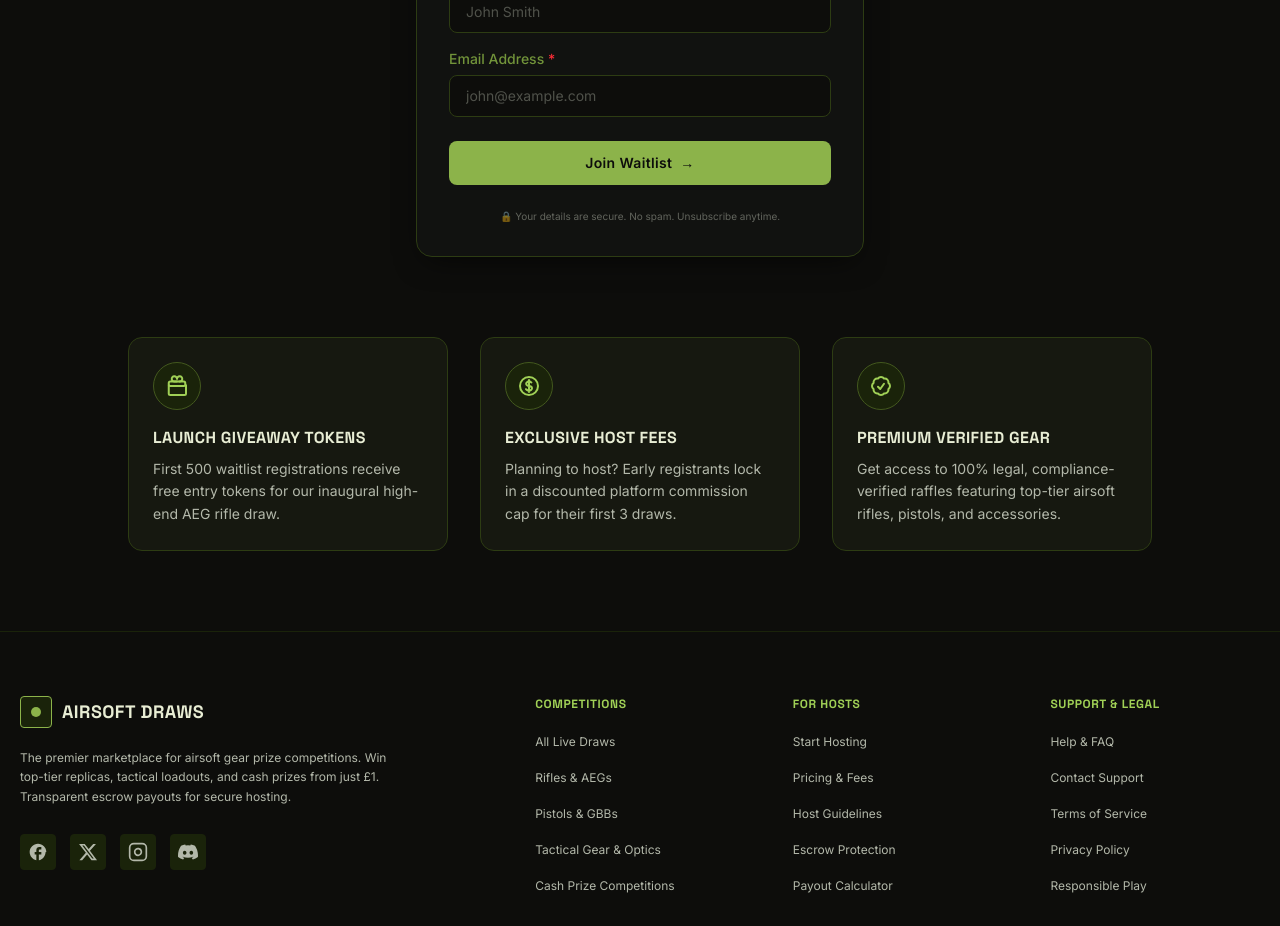
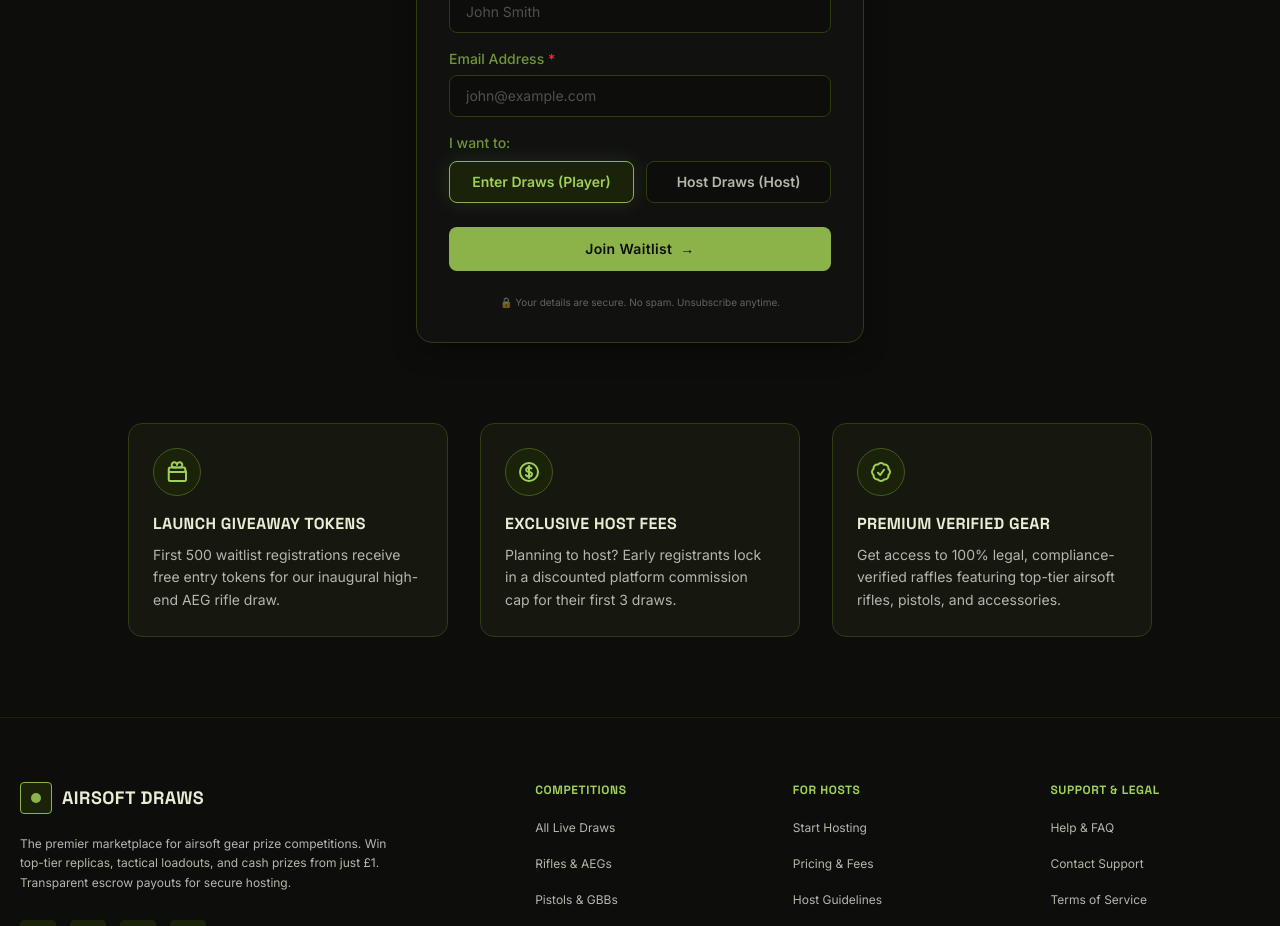
Before and after one commit to code-bd-sana/airsoft-draws, a Next.js app in the folder frontend/: page /raffle-coming-soon in a window 1280 px wide. Shown: the part 800-1726 px from the top of the page. Built offline with nearby package versions, Linux system fonts and the light colour scheme.

Commit message:
feat: add role selection to early access form and display roles in admin leads table

```diff
--- a/frontend/app/admin/page.tsx
+++ b/frontend/app/admin/page.tsx
@@ -49,6 +49,7 @@ export default async function AdminPage() {
         id: lead.id,
         fullName: lead.fullName,
         email: lead.email,
+        role: lead.role,
         createdAt: lead.createdAt.toISOString(),
       }));
     } catch (err) {
--- a/frontend/app/api/leads/route.ts
+++ b/frontend/app/api/leads/route.ts
@@ -8,11 +8,13 @@ import { prisma } from "../../../lib/db";
 export async function POST(req: NextRequest) {
   try {
     const body = await req.json();
-    const { fullName, email } = body;
+    const { fullName, email, role } = body;
 
     // 1. Basic sanitization
     const cleanName = fullName?.trim() || "";
     const cleanEmail = email?.trim()?.toLowerCase() || "";
+    const rawRole = role?.trim()?.toUpperCase() || "CUSTOMER";
+    const cleanRole = ["HOST", "CUSTOMER"].includes(rawRole) ? rawRole : "CUSTOMER";
 
     // 2. Server-side validations
     if (!cleanName) {
@@ -42,6 +44,7 @@ export async function POST(req: NextRequest) {
       data: {
         fullName: cleanName,
         email: cleanEmail,
+        role: cleanRole,
       },
     });
 
--- a/frontend/components/admin/LeadsTable.tsx
+++ b/frontend/components/admin/LeadsTable.tsx
@@ -33,11 +33,12 @@ export default function LeadsTable({ initialLeads }: LeadsTableProps) {
     }
   };
 
-  // Filter leads by name or email
+  // Filter leads by name, email, or role
   const filteredLeads = leads.filter(
     (lead) =>
       lead.fullName.toLowerCase().includes(searchTerm.toLowerCase()) ||
-      lead.email.toLowerCase().includes(searchTerm.toLowerCase())
+      lead.email.toLowerCase().includes(searchTerm.toLowerCase()) ||
+      lead.role.toLowerCase().includes(searchTerm.toLowerCase())
   );
 
   return (
@@ -85,6 +86,9 @@ export default function LeadsTable({ initialLeads }: LeadsTableProps) {
                 <th className="font-heading font-bold text-xs text-text-secondary px-6 uppercase tracking-wider">
                   Email Address
                 </th>
+                <th className="font-heading font-bold text-xs text-text-secondary px-6 uppercase tracking-wider">
+                  Role
+                </th>
                 <th className="font-heading font-bold text-xs text-text-secondary px-6 uppercase tracking-wider text-right">
                   Registered Date
                 </th>
@@ -103,6 +107,17 @@ export default function LeadsTable({ initialLeads }: LeadsTableProps) {
                     <td className="font-sans text-xs md:text-sm text-text-brand px-6 py-4.5">
                       {lead.email}
                     </td>
+                    <td className="font-sans text-xs px-6 py-4.5">
+                      {lead.role === "HOST" ? (
+                        <span className="inline-flex items-center px-2.5 py-0.5 rounded-full text-[10px] font-bold bg-accent-bg border border-primary/20 text-text-brand uppercase tracking-wider">
+                          Host
+                        </span>
+                      ) : (
+                        <span className="inline-flex items-center px-2.5 py-0.5 rounded-full text-[10px] font-bold bg-white/5 border border-white/10 text-text-muted uppercase tracking-wider">
+                          Player
+                        </span>
+                      )}
+                    </td>
                     <td className="font-sans text-xs text-text-muted px-6 py-4.5 text-right">
                       {new Date(lead.createdAt).toLocaleString("en-GB", {
                         dateStyle: "medium",
@@ -113,7 +128,7 @@ export default function LeadsTable({ initialLeads }: LeadsTableProps) {
                 ))
               ) : (
                 <tr>
-                  <td colSpan={3} className="text-center py-12 bg-bg font-sans text-xs md:text-sm text-text-muted/40">
+                  <td colSpan={4} className="text-center py-12 bg-bg font-sans text-xs md:text-sm text-text-muted/40">
                     No leads found matching your search.
                   </td>
                 </tr>
--- a/frontend/components/website/coming-soon/EarlyAccessForm.tsx
+++ b/frontend/components/website/coming-soon/EarlyAccessForm.tsx
@@ -3,6 +3,7 @@
 import React, { useState } from "react";
 import InputField from "../shared/InputField";
 import PrimaryButton from "../shared/PrimaryButton";
+import { cn } from "../../../lib/utils";
 
 /**
  * Early Access Lead Form allowing interested users to register.
@@ -11,6 +12,7 @@ import PrimaryButton from "../shared/PrimaryButton";
 export default function EarlyAccessForm() {
   const [fullName, setFullName] = useState("");
   const [email, setEmail] = useState("");
+  const [role, setRole] = useState<"CUSTOMER" | "HOST">("CUSTOMER");
 
   const [nameError, setNameError] = useState("");
   const [emailError, setEmailError] = useState("");
@@ -58,6 +60,7 @@ export default function EarlyAccessForm() {
         body: JSON.stringify({
           fullName: fullName.trim(),
           email: email.trim(),
+          role: role,
         }),
       });
 
@@ -70,6 +73,7 @@ export default function EarlyAccessForm() {
       setIsSuccess(true);
       setFullName("");
       setEmail("");
+      setRole("CUSTOMER");
     } catch (err) {
       const msg = err instanceof Error ? err.message : "Failed to submit. Please try again.";
       setGeneralError(msg);
@@ -150,6 +154,41 @@ export default function EarlyAccessForm() {
             required
           />
 
+          {/* Role Selection */}
+          <div className="flex flex-col gap-1.5 w-full">
+            <label className="font-sans font-medium text-xs md:text-sm text-text-secondary select-none self-start mb-0.5">
+              I want to:
+            </label>
+            <div className="flex gap-3 w-full">
+              <button
+                type="button"
+                onClick={() => setRole("CUSTOMER")}
+                disabled={isSubmitting}
+                className={cn(
+                  "flex-1 font-sans text-xs md:text-sm font-semibold py-2.5 rounded-button border text-center transition-all duration-200 cursor-pointer disabled:opacity-50 select-none",
+                  role === "CUSTOMER"
+                    ? "bg-accent-bg border-primary text-text-brand shadow-glow"
+                    : "bg-bg border-border text-text-muted hover:text-text-primary"
+                )}
+              >
+                Enter Draws (Player)
+              </button>
+              <button
+                type="button"
+                onClick={() => setRole("HOST")}
+                disabled={isSubmitting}
+                className={cn(
+                  "flex-1 font-sans text-xs md:text-sm font-semibold py-2.5 rounded-button border text-center transition-all duration-200 cursor-pointer disabled:opacity-50 select-none",
+                  role === "HOST"
+                    ? "bg-accent-bg border-primary text-text-brand shadow-glow"
+                    : "bg-bg border-border text-text-muted hover:text-text-primary"
+                )}
+              >
+                Host Draws (Host)
+              </button>
+            </div>
+          </div>
+
           {/* Submit Button */}
           <PrimaryButton
             type="submit"
--- a/frontend/types/lead.types.ts
+++ b/frontend/types/lead.types.ts
@@ -2,5 +2,6 @@ export interface LeadItem {
   id: string;
   fullName: string;
   email: string;
+  role: string;
   createdAt: string;
 }
```
Also changed, not shown: 1 other file (tests, documents, lock files or other folders).
